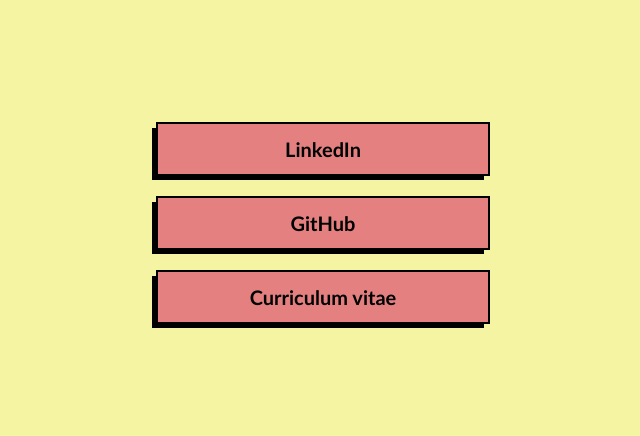
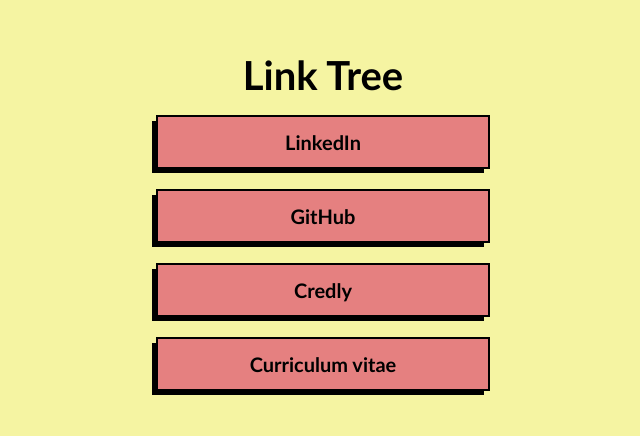
Before and after one commit to breneroliveira/link-tree, a plain HTML site: page index.html in a window 1280 px wide. Shown: the part 167-603 px from the top of the page, without its empty margins (317-957 px from the left). Drawn offline with Linux system fonts and the light colour scheme.

Commit message:
Inclusão de título, Credly e favicon

```diff
--- a/index.html
+++ b/index.html
@@ -5,12 +5,15 @@
         <meta http-equiv="X-UA-Compatible" content="IE=edge">
         <meta name="viewport" content="width=device-width, initial-scale=1.0">
         <link rel="stylesheet" href="styles/style.css">
+        <link rel="icon" href="images/perfil.png" type="image/png">
         <title>Link Tree</title>
     </head>
     <body>
         <main>
+            <h1>Link Tree</h1>
             <a href="https://www.linkedin.com/in/brenerdeoliveira/" target="_blank" rel="noopener noreferrer">LinkedIn</a>
             <a href="https://github.com/breneroliveira" target="_blank" rel="noopener noreferrer">GitHub</a>
+            <a href="https://www.credly.com/users/brener-augusto-de-oliveira/badges" target="_blank" rel="noopener noreferrer">Credly</a>
             <a href="https://docs.google.com/document/d/1c8ZJXk01NtyPGzY8CxyLTzwPKxY9RWQ1GcGmFQO39HY/edit?usp=sharing" target="_blank" rel="noopener noreferrer">Curriculum vitae</a>
         </main>
     </body>
--- a/styles/style.css
+++ b/styles/style.css
@@ -62,6 +62,7 @@
 
 main {
     background-color: #F5F4A2;
+    font-family: 'Calibri';
     display: flex;
     justify-content: center;
     align-items: center;
@@ -78,7 +79,6 @@
     align-items: center;
     font-size: 15pt;
     font-weight: bold;
-    font-family: 'Calibri';
     width: 330px;
     height: 50px;
     margin-bottom: 20px;
@@ -93,6 +93,12 @@
     transition: all 0.2s ease-out;
 }
 
+h1 {
+    font-size: 30pt;
+    font-weight: bold;
+    margin-bottom: 20px;
+}
+
 a:hover {
     color: white;
     background-size: 100% 100%, auto;
```
Also changed, not shown: images/perfil.png (added).
